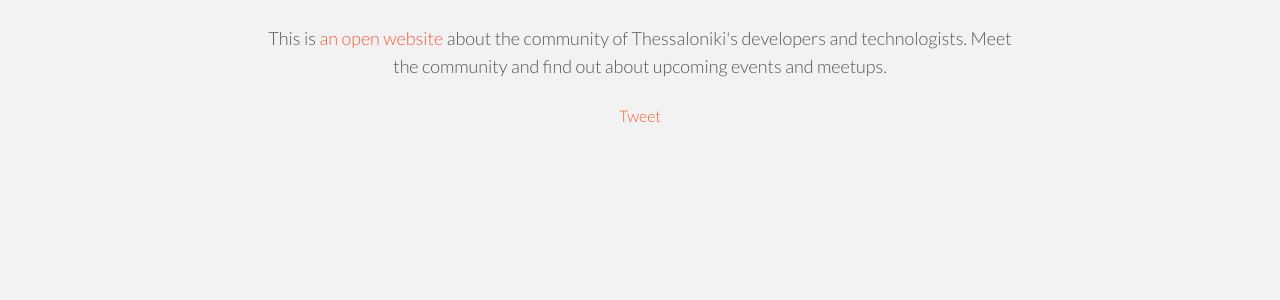
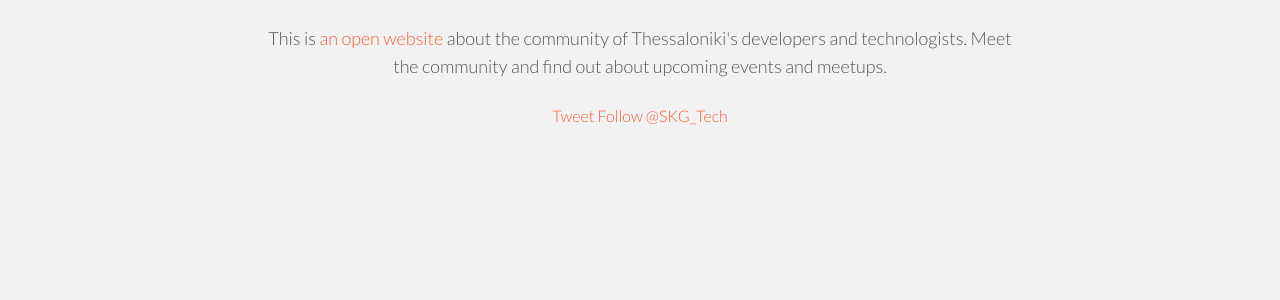
Before and after one commit to skgtech/skgtech.github.io, a Jekyll site: the page built from index.html, in a window 1280 px wide and 900 px high. Shown: the part 367-667 px from the top of the window. Built offline with Jekyll 4.4.1, drawn with Linux system fonts in a browser that asks for light colours; nearby versions of some CDN libraries; comment, search, counter and statistics services are not loaded.

Commit message:
add follow button

```diff
--- a/index.html
+++ b/index.html
@@ -25,6 +25,9 @@ layout: page
           </script>
           <span>
             <a href="https://twitter.com/share" data-url="http://skgtech.io/" data-text="Thessaloniki Upcoming Events and Meetups" data-size="medium" via="SKG_Tech" related="SKG_Tech" class="twitter-share-button">Tweet</a>
+          </span>
+          <span>
+            <a href="https://twitter.com/twitterapi" class="twitter-follow-button" data-show-count="false" data-lang="en">Follow @SKG_Tech</a>
           </span>
           <span>
             <div data-action="share" data-annotation="bubble", data-href="http://skgtech.io" class="g-plus"></div>
```
